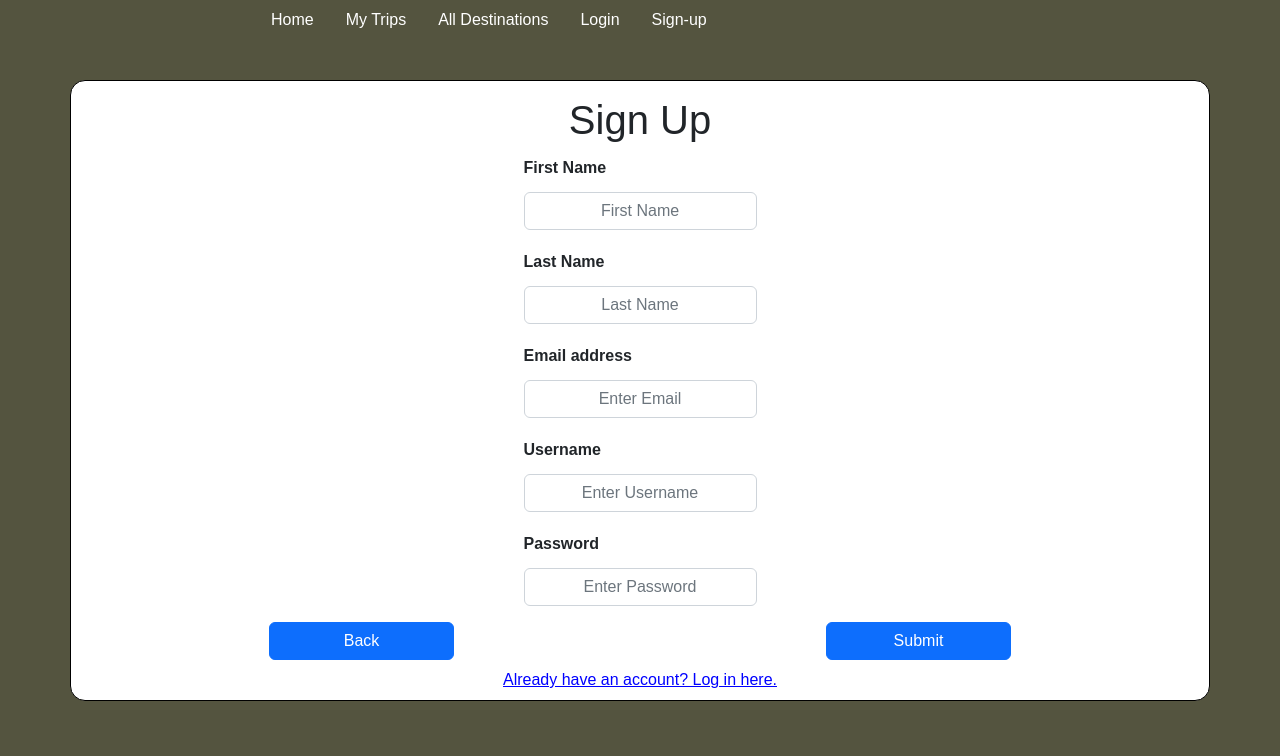
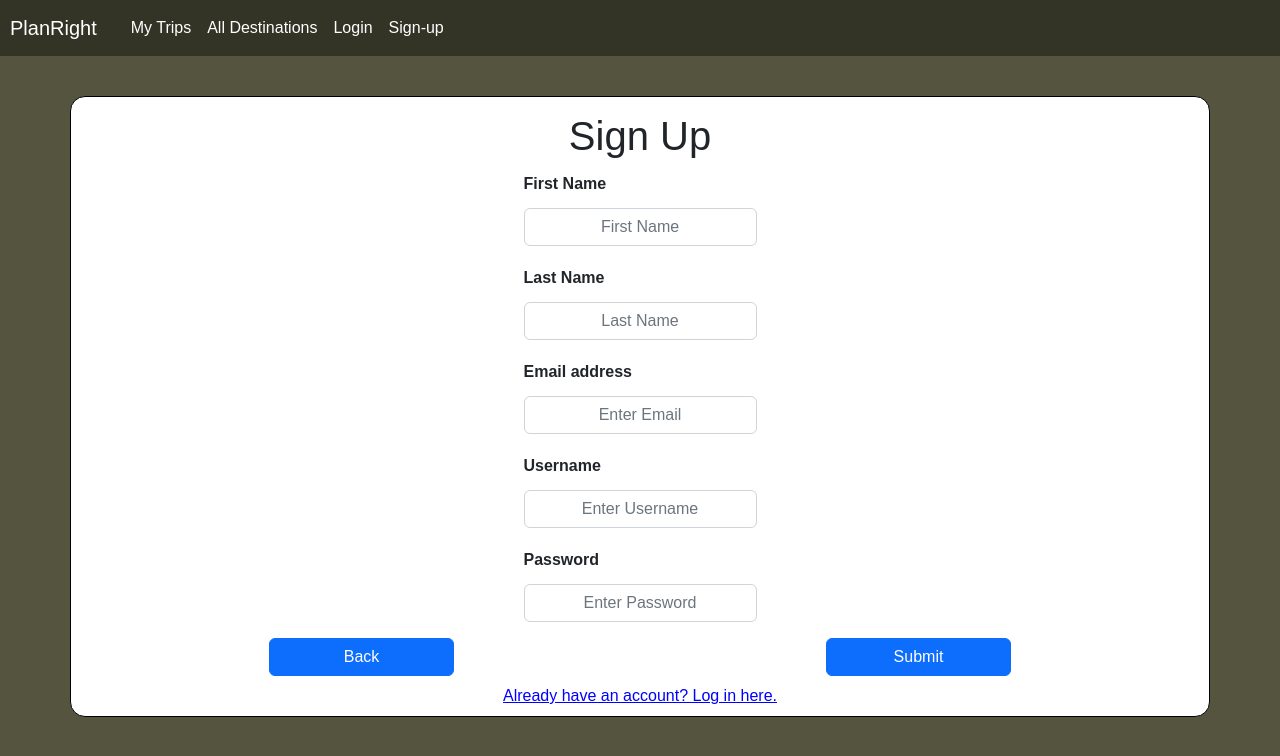
Before and after one commit to carmenvillalobos/Milestone_Project_3, a React (Create React App) app in the folder frontend/: page /SignUp in a window 1280 px wide. Shown: the top 756 px of the page. Built offline with nearby package versions, Linux system fonts and the light colour scheme.

Commit message:
updated navbar functionality

```diff
--- a/frontend/package.json
+++ b/frontend/package.json
@@ -17,6 +17,7 @@
     "react-auth-kit": "^2.10.0",
     "react-bootstrap": "^2.7.2",
     "react-dom": "^18.2.0",
+    "react-icons": "^4.8.0",
     "react-router-dom": "^6.9.0",
     "react-scripts": "5.0.1",
     "sequelize": "^6.30.0",
--- a/frontend/src/assets/css/Cards.css
+++ b/frontend/src/assets/css/Cards.css
@@ -1,10 +1,10 @@
 .boxes {
     background-color: white;
-    border-radius: 15px;
     width: 18rem;
     height: 200px;
     box-shadow: 0px 12px 18px -6px rgba(0,0,0,0.3) ;
     min-height: 220px;
+    border: none;
 }
 
 .box {
@@ -19,7 +19,7 @@
     display: flex;
     flex-wrap: wrap;
     flex-direction: row;
-    padding-bottom: 75px;
+    padding-bottom: 50px;
     padding-top: 70px;
 }
 
@@ -34,11 +34,6 @@
     left: 0;
 }
 
-/* .movedown{
-    padding-top: 200px;
-    padding-left: 60px;
-} */
-
 .Title{
     text-align: center;
     margin-top: 185px;
@@ -46,7 +41,7 @@
 
 .book{
   margin-top: -20px;
-  margin-left: 58px;
+  margin-left: 38px;
 }
 
 .favorite{
--- a/frontend/src/assets/css/Destination.css
+++ b/frontend/src/assets/css/Destination.css
@@ -32,16 +32,17 @@
 .destination-img{
     min-width: 45%;
     max-height: 60vh;
-    max-width: 50%;
+    width: 400px;
     object-fit: cover;
     border-radius: 5px;
     position: relative;
-    margin: auto;
+    margin-top: 30px;
+    margin-bottom: 40px;
     left: 0;
 }
 
 .destination-descriptionc{
-    padding: 5%;
+    padding: 25px;
     flex-direction: column;
     text-align: center;
     flex: 1;
--- a/frontend/src/assets/css/Homepage.css
+++ b/frontend/src/assets/css/Homepage.css
@@ -5,6 +5,7 @@
 .nav{
     display: flex;
     flex-wrap: wrap;
+    background-color: transparent;
 }
 
 .main{
@@ -30,10 +31,18 @@
      color: white;
 }
 
-.personal{
-    text-align: right;
+.left{
+    margin-left: 10px;
 }
 
-.home{
-    margin-left: 255px;
+.right{
+    margin-right: 10px;
 }
+
+.center{
+    text-align: center;
+}
+
+.transparent{
+    background-color: rgba(0, 0, 0,.4)
+}
--- a/frontend/src/components/NavBar.jsx
+++ b/frontend/src/components/NavBar.jsx
@@ -1,31 +1,31 @@
-import Navbar from 'react-bootstrap/Nav'
-import '../assets/css/Homepage.css'
+import React, { useState } from 'react';
+import { Navbar, Nav, NavDropdown } from 'react-bootstrap';
+import { FaBars } from 'react-icons/fa';
+import { MdClose } from 'react-icons/md';
 
 function NavBar() {
-    return(
-        <Navbar className="nav justify-content-space-between sticky-top">
-            <Navbar.Item className="nav">
-                <Navbar.Link className='text home' href='/'>Home</Navbar.Link>
-            </Navbar.Item>
-            <Navbar.Item className="nav">
-                <Navbar.Link className='text' href='/Bookings'>My Trips</Navbar.Link>
-            </Navbar.Item>
-            {/* <Navbar.Item className="nav">
-                <Navbar.Link className='text' href='/Destinations'>Favorite Places</Navbar.Link>
-            </Navbar.Item> */}
-            <Navbar.Item className="nav">
-                <Navbar.Link className='text' href='/Destinations'>All Destinations</Navbar.Link>
-            </Navbar.Item>
-            {/* Log-in */}
-            <Navbar.Item className="nav">
-                <Navbar.Link className='text personal' href='/Login'>Login</Navbar.Link>
-            </Navbar.Item>
-            {/* Sign-up */}
-            <Navbar.Item className="nav">
-                <Navbar.Link className='text personal' href='/SignUp'>Sign-up</Navbar.Link>
-            </Navbar.Item>
-        </Navbar>
-    )
+  const [expanded, setExpanded] = useState(false);
+
+  const handleToggle = () => {
+    setExpanded(expanded ? false : true);
+  };
+
+  return (
+    <Navbar  className="sticky-top transparent" collapseOnSelect expand="lg" variant="dark">
+      <Navbar.Brand className="left" href="/">PlanRight</Navbar.Brand>
+      <Navbar.Toggle className="right text" aria-controls="responsive-navbar-nav" onClick={handleToggle}>
+        {expanded ? <MdClose /> : <FaBars />}
+      </Navbar.Toggle>
+      <Navbar.Collapse id="responsive-navbar-nav" className={expanded ? 'show' : ''}>
+        <Nav className="text left">
+          <Nav.Link className='text' href='/Bookings'>My Trips</Nav.Link>
+          <Nav.Link className='text' href='/Destinations'>All Destinations</Nav.Link>
+          <Nav.Link className='text' href='/Login'>Login</Nav.Link>
+          <Nav.Link className='text' href='/SignUp'>Sign-up</Nav.Link>
+        </Nav>
+      </Navbar.Collapse>
+    </Navbar>
+  );
 }
 
 export default NavBar
--- a/frontend/src/views/Destinations.jsx
+++ b/frontend/src/views/Destinations.jsx
@@ -36,9 +36,9 @@ function DestinationIndex(props) {
         <div className='main'>
             <NavBar/>
             <div>
-                <img className="fav-img" src="https://images.unsplash.com/photo-1516738901171-8eb4fc13bd20?ixlib=rb-4.0.3&ixid=MnwxMjA3fDB8MHxwaG90by1yZWxhdGVkfDE5fHx8ZW58MHx8fHw%3D&auto=format&fit=crop&w=400&q=60" alt="waterfront"/>
+                <img className="fav-img" src="https://images.unsplash.com/photo-1488085061387-422e29b40080?ixlib=rb-4.0.3&ixid=MnwxMjA3fDB8MHxzZWFyY2h8Nnx8dHJhdmVsfGVufDB8MHwwfHw%3D&auto=format&fit=crop&w=1035&q=60" alt="waterfront"/>
                 <Card className="Trips border-0 mb-2">
-                    <Card.Title><h1 style={{color: "white", fontWeight: "500", fontSize: "30px", marginTop: "45px", padding: "auto"}}>Destinations</h1></Card.Title>
+                    <Card.Title><h1 style={{color: "white", fontWeight: "500", fontSize: "30px", marginTop: "20px", padding: "auto"}}>Destinations</h1></Card.Title>
                 </Card>
             </div>
             <div className='grid'>
--- a/frontend/src/views/Trips.jsx
+++ b/frontend/src/views/Trips.jsx
@@ -8,7 +8,7 @@ function Trips(props) {
         <div className='main'>
             <NavBar/>
             <div>
-                <img className="fav-img" src="https://images.unsplash.com/photo-1516738901171-8eb4fc13bd20?ixlib=rb-4.0.3&ixid=MnwxMjA3fDB8MHxwaG90by1yZWxhdGVkfDE5fHx8ZW58MHx8fHw%3D&auto=format&fit=crop&w=400&q=60" alt="travel"/>
+                <img className="fav-img" src="https://images.unsplash.com/photo-1522199710521-72d69614c702?ixlib=rb-4.0.3&ixid=MnwxMjA3fDB8MHxzZWFyY2h8Mnx8cGFja2luZyUyMHN1aXRjYXNlfGVufDB8MHwwfHw%3D&auto=format&fit=crop&w=1035&q=60" alt="travel"/>
                 <Card className="Trips border-0 mb-2">
                     <Card.Title><h1 style={{color: "white", fontWeight: "500", fontSize: "30px", marginTop: "45px", padding: "auto"}}>My Trips</h1></Card.Title>
                 </Card>
```
Also changed, not shown: 1 other file (tests, documents, lock files or other folders).
